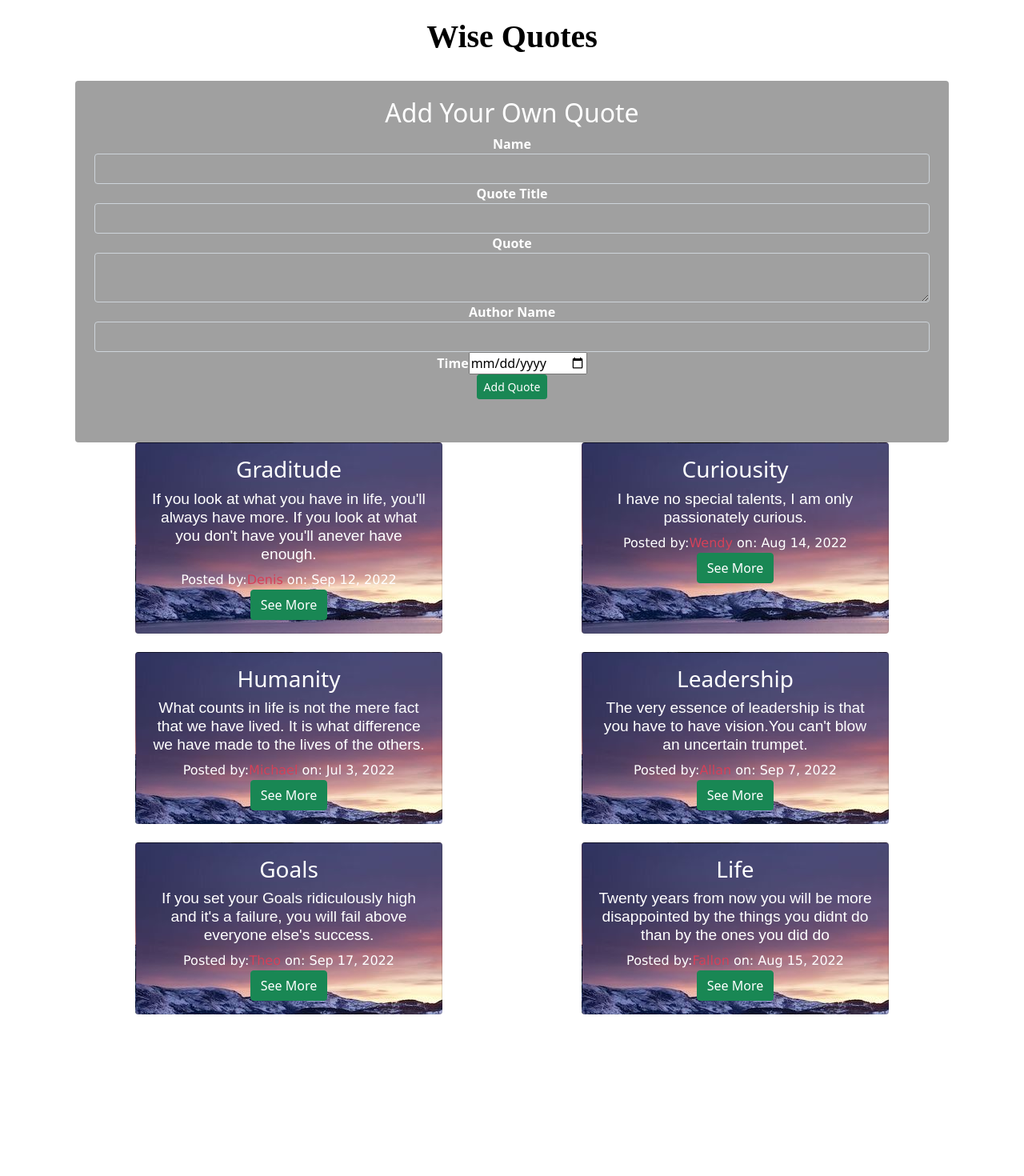
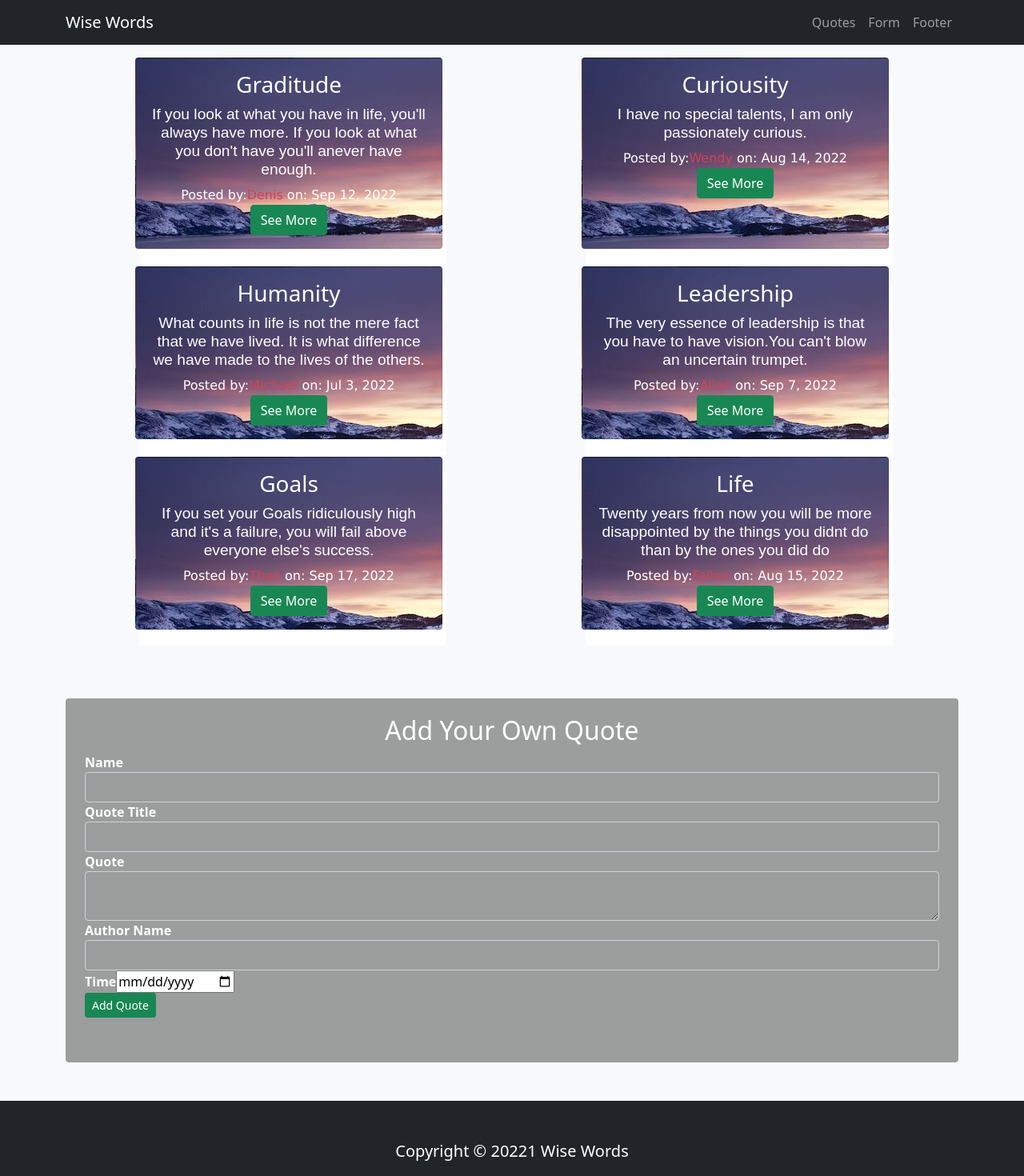
Before and after one commit to joey57/Quotes, an Angular app: page / in a window 1280 px wide. Shown: the top 1470 px of the page at 80% size. Before the commit the page ends 1291 px from the top, so only its background shows below. Built offline with nearby package versions, Linux system fonts and the light colour scheme.

Commit message:
edit css

```diff
--- a/src/app/quote/quote.component.css
+++ b/src/app/quote/quote.component.css
@@ -1,14 +1,3 @@
-h1{
-  font-family: cursive;
-  color: black;
-  text-align: center;
-  font-weight: bold;
-  padding-bottom: 2%;
-  padding-top: 2%;
-}
-h4{
-  font-family: Arial, Helvetica, sans-serif;
-}
 span{
   font-family: Verdana, Geneva, Tahoma, sans-serif;
 }
@@ -26,7 +15,7 @@ span{
 .card{
   margin-bottom: 2%;
   background-image: url("src/assets/bg3.jpg");
-  box-shadow: 5px 10px;
+  box-shadow: 5px 20px;
   color: white;
 }
 .card-title{
--- a/src/app/quote/quote.component.html
+++ b/src/app/quote/quote.component.html
@@ -1,13 +1,26 @@
-<div class="container overlay" style="text-align: center;">
-  <h1> {{ title | titlecase}}</h1>
-  <div class="container-fluid">
-    <div class="row">
-      <div class="col-md-12">
-        <app-quote-form (addQuote)="addNewQuote($event)"></app-quote-form>
+<nav class="navbar navbar-expand-lg bg-dark navbar-dark">
+  <div class="container" style="text-align: center;">
+    <a href="#" class="navbar-brand">Wise Words</a>
+
+    <div class="collapse navbar-collapse">
+      <ul class="navbar-nav ms-auto">
+        <li class="nav-item">
+          <a href="#quotes" class="nav-link">Quotes</a>
+          </li>
+          <li class="nav-item">
+            <a href="#form" class="nav-link">Form</a>
+            </li>
+            <li class="nav-item">
+              <a href="#footer" class="nav-link">Footer</a>
+              </li>
+      </ul>
     </div>
     </div>
-  </div>
-<div class="col-md-12">
+  </nav>
+
+  <section class=" bg-light text-light text-center text-sm-smart p-3">
+  <div class="container">
+    <div class="row text-center g-4">
     <div class="all-cards">
       <div *ngFor="let quote of quotes;let i = index" class="card" style="width: 24rem;">
         <div class="card-body">
@@ -20,5 +33,21 @@
       </div>
     </div>
       </div>
+    </div>
+    </section>
 
+    <section class="bg-light text-light p-5 text-center text-sm-start">
+      <div class="container">
+        <div class="row">
+          <div class="d- sm-flex ">
+            <app-quote-form (addQuote)="addNewQuote($event)"></app-quote-form>
           </div>
+        </div>
+      </div>
+      </section>
+
+      <footer class="p-5 bg-dark text-white text-center position-relative">
+        <div class="container">
+          <p class="lead">Copyright &copy; 20221 Wise Words</p>
+        </div>
+        </footer>
--- a/src/styles.css
+++ b/src/styles.css
@@ -1,3 +1,2 @@
 /* You can add global styles to this file, and also import other style files */
 @import "~bootstrap/dist/css/bootstrap.css";
-@import "~@fortawesome/fontawesome-free";
```
Lines whose indentation alone changed are shown as unchanged.
